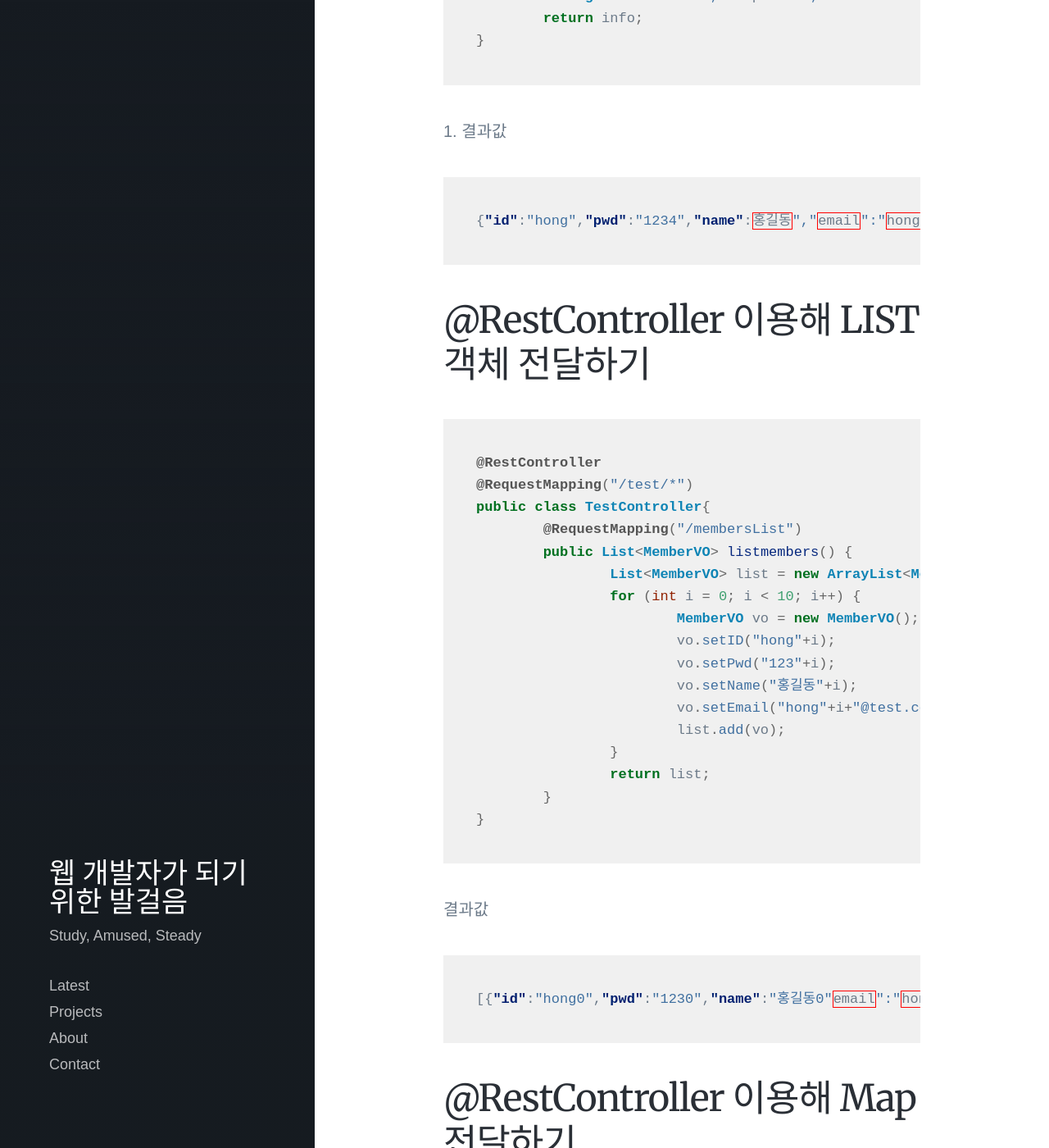
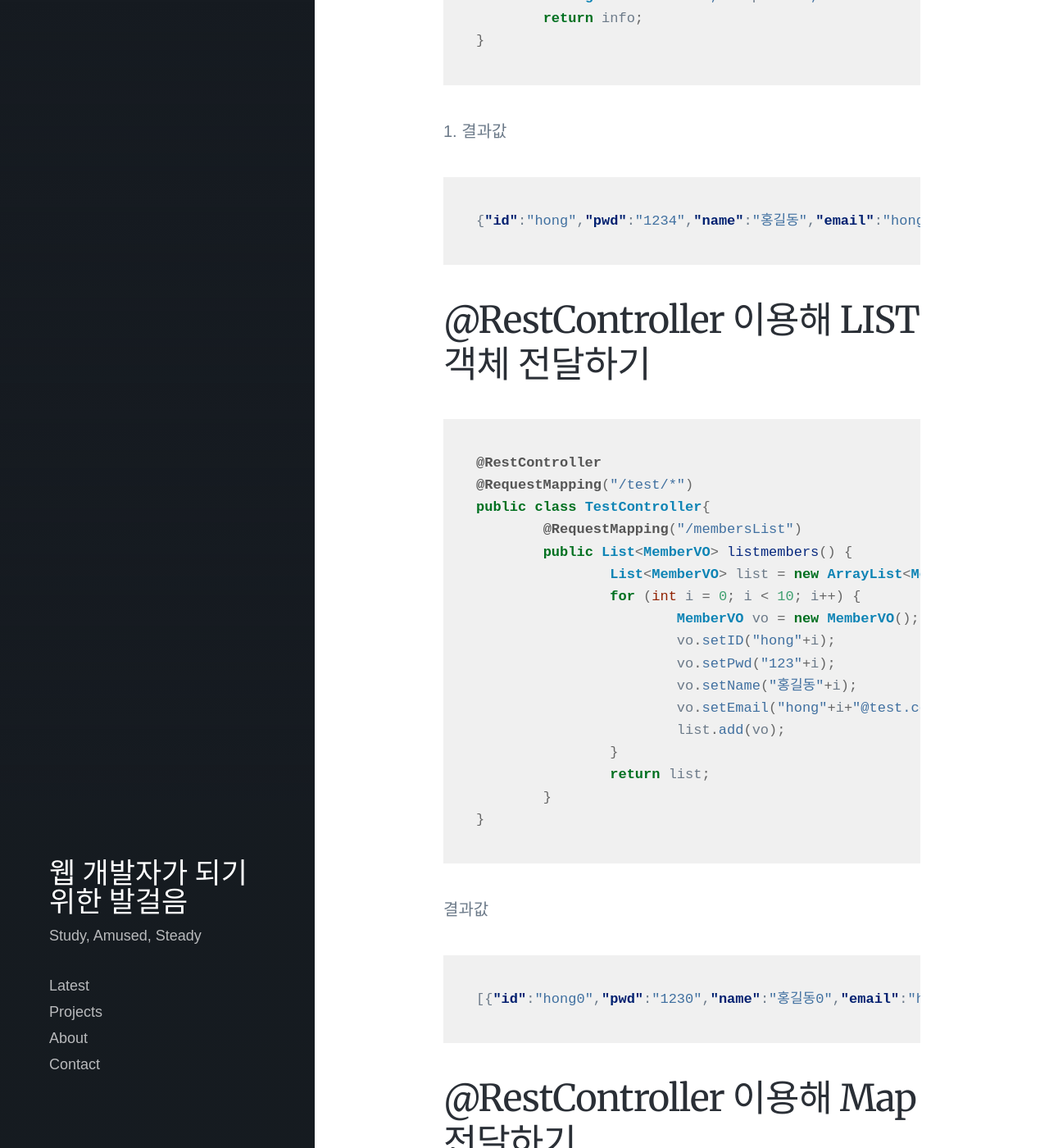
Before and after one commit to lawijdo201/lawijdo201.github.io, a Jekyll site: the page built from _posts/2022-10-12-Rest-API.md, in a window 1280 px wide and 1400 px high, scrolled down 3393 px. Shown: the whole window at 82% size. Built offline with Jekyll 4.4.1, drawn with Linux system fonts in a browser that asks for light colours; nearby versions of some CDN libraries; some web fonts are replaced.

Commit message:
Update 2022-10-12-Rest-API.md

````diff
--- a/_posts/2022-10-12-Rest-API.md
+++ b/_posts/2022-10-12-Rest-API.md
@@ -91,7 +91,7 @@ public String toString(){
 4. 결과값
 
 ```json
-{"id":"hong","pwd":"1234","name":홍길동","email":"hong@test.com"}
+{"id":"hong","pwd":"1234","name":"홍길동","email":"hong@test.com"}
 ```
 
 @RestController 이용해 LIST 객체 전달하기
@@ -119,7 +119,7 @@ public class TestController{
 
 결과값
 ```json
-[{"id":"hong0","pwd":"1230","name":"홍길동0"email":"hong0@test.com"},{"id":"hong1","pwd":"1231","name":"홍길동1","email":"hong1@test.com"},{"id":"hong2","pwd":"1232","name":"홍길동2","email":"hong2@test.com"},{"id":"hong3","pwd":"1233","name":"홍길동3","email":"hong3@test.com"},{"id":"hong4","pwd":"1234","name":"홍길동4","email":"hong4@test.com"},{"id":"hong5","pwd":"1235","name":"홍길동5","email":"hong5@test.com"},{"id":"hong6","pwd":"1236","name":"홍길동6","email":"hong6@test.com"},{"id":"hong7","pwd":"1237","name":"홍길동7","email":"hong7@test.com"},{"id":"hong8","pwd":"1238","name":"홍길동8","email":"hong8@test.com"},{"id":"hong9","pwd":"1239","name":"홍길동9","email":"hong9@test.com"}]
+[{"id":"hong0","pwd":"1230","name":"홍길동0","email":"hong0@test.com"},{"id":"hong1","pwd":"1231","name":"홍길동1","email":"hong1@test.com"},{"id":"hong2","pwd":"1232","name":"홍길동2","email":"hong2@test.com"},{"id":"hong3","pwd":"1233","name":"홍길동3","email":"hong3@test.com"},{"id":"hong4","pwd":"1234","name":"홍길동4","email":"hong4@test.com"},{"id":"hong5","pwd":"1235","name":"홍길동5","email":"hong5@test.com"},{"id":"hong6","pwd":"1236","name":"홍길동6","email":"hong6@test.com"},{"id":"hong7","pwd":"1237","name":"홍길동7","email":"hong7@test.com"},{"id":"hong8","pwd":"1238","name":"홍길동8","email":"hong8@test.com"},{"id":"hong9","pwd":"1239","name":"홍길동9","email":"hong9@test.com"}]
 ```
 
 @RestController 이용해 Map 전달하기
````
